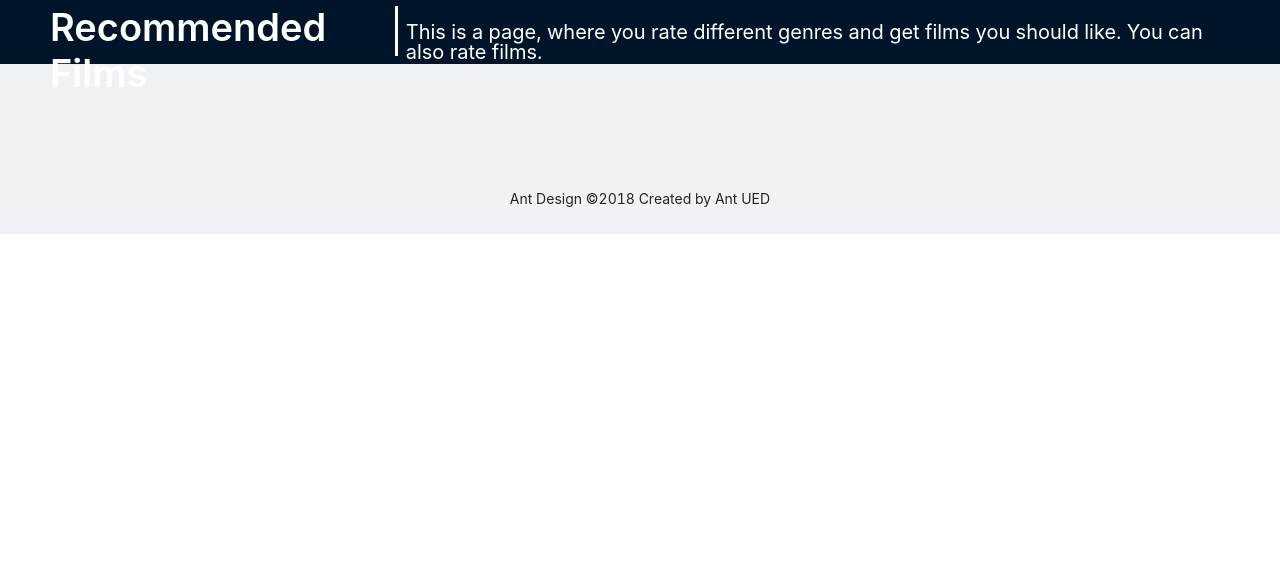
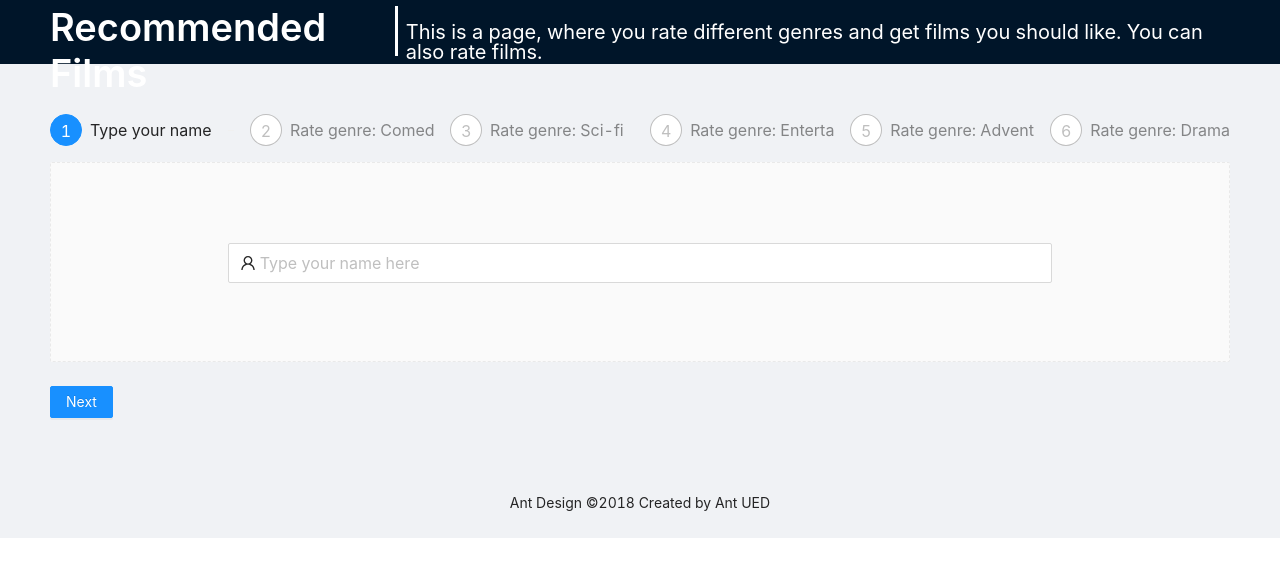
Before and after one commit to Alexe1900/recommended-films, a React (Create React App) app in the folder recommended-films/: page / in a window 1280 px wide. Shown: the top 576 px of the page. Built offline with nearby package versions, Linux system fonts and the light colour scheme.

Commit message:
feat: add form

```diff
--- a/recommended-films/src/App.js
+++ b/recommended-films/src/App.js
@@ -1,6 +1,7 @@
 import { HeaderContent } from "./components/header/header";
+import { Layout } from "antd";
+import { Form } from "./components/form/form";
 
-import { Layout } from "antd";
 import "antd/dist/antd.css";
 
 import styles from "./App.module.css";
@@ -13,7 +14,9 @@ function App() {
       <Header className={styles.header}>
         <HeaderContent />
       </Header>
-      <Content style={{ padding: "50px" }}></Content>
+      <Content style={{ padding: "50px" }}>
+        <Form />
+      </Content>
       <Footer style={{ textAlign: "center" }}>
         Ant Design ©2018 Created by Ant UED
       </Footer>
--- /dev/null
+++ b/recommended-films/src/components/form/form.css
@@ -0,0 +1,3 @@
+.ant-rate-star-zero svg {
+  fill: darkgray;
+}
--- /dev/null
+++ b/recommended-films/src/components/form/form.jsx
@@ -0,0 +1,130 @@
+import React from 'react'
+import { Steps, Button, message, Input, Rate, Typography } from 'antd';
+import { UserOutlined, DislikeFilled, FrownFilled, MehFilled, SmileFilled, LikeFilled } from '@ant-design/icons';
+
+import styles from './form.module.css';
+import './form.css'
+
+const { Step } = Steps;
+const { Title } = Typography;
+
+const Form = () => {
+  const [data, setData] = React.useState({
+    'name': '',
+    'comedy': 3,
+    'sci-fi': 3,
+    'entertainment': 3,
+    'adventure': 3,
+    'drama': 3,
+  })
+
+  const customIcons = {
+    1: <DislikeFilled />,
+    2: <FrownFilled />,
+    3: <MehFilled />,
+    4: <SmileFilled />,
+    5: <LikeFilled />,
+  };
+
+  const desc = ['terrible', 'bad', 'normal', 'good', 'wonderful'];
+
+  const RateComponent = ({genre}) => (
+      <>
+        <Title level={2}>Please rate genre: {genre}</Title>
+        <Rate className={styles.formRate} defaultValue={data[genre]} character={({ index }) => customIcons[index + 1]}
+        tooltips={desc} allowClear={false} onChange={(number) => {
+          setData(() => Object.assign({}, data, {
+            [genre]: number
+          }));
+        }} />
+      </>
+    )
+  ;
+
+  const steps = [
+    {
+      title: 'Type your name',
+      content: (
+        <Input className={styles.nameInput} value={data['name']} size="large" placeholder="Type your name here" prefix={<UserOutlined />}
+        onChange={(e) => {
+          setData(Object.assign({}, data, {'name': e.target.value}));
+          e.target.focus({cursor: 'end'});
+        }} />
+      )
+    },
+    {
+      title: 'Rate genre: Comedy',
+      content: (
+        <RateComponent genre={'comedy'} />
+      )
+    },
+    {
+      title: 'Rate genre: Sci-fi',
+      content: (
+        <RateComponent genre={'sci-fi'} />
+      )
+    },
+    {
+      title: 'Rate genre: Entertainment',
+      content: (
+        <RateComponent genre={'entertainment'} />
+      )
+    },
+    {
+      title: 'Rate genre: Adventure',
+      content: (
+        <RateComponent genre={'adventure'} />
+      )
+    },
+    {
+      title: 'Rate genre: Drama',
+      content: (
+        <RateComponent genre={'drama'} />
+      ),
+    },
+  ];
+
+  const [current, setCurrent] = React.useState(0);
+
+  const next = () => {
+    setCurrent(current + 1);
+  };
+
+  const prev = () => {
+    setCurrent(current - 1);
+  };
+
+  return (
+    <>
+      <Steps current={current}>
+        {steps.map(item => (
+          <Step key={item.title} title={item.title} />
+        ))}
+      </Steps>
+      <div className={styles.stepsContent}>{steps[current].content}</div>
+      <div className={styles.stepsAction}>
+        {current < steps.length - 1 && (
+          <Button type="primary" onClick={() => next()}>
+            Next
+          </Button>
+        )}
+        {current === steps.length - 1 && (
+          <Button type="primary" onClick={() => {
+            message.success('Your data filled!');
+            console.log(data);
+          }
+          }>
+            Done
+          </Button>
+        )}
+        {current > 0 && (
+          <Button style={{ margin: '0 8px' }} onClick={() => prev()}>
+            Previous
+          </Button>
+        )}
+      </div>
+    </>
+  );
+};
+
+export { Form }
--- /dev/null
+++ b/recommended-films/src/components/form/form.module.css
@@ -0,0 +1,32 @@
+.stepsContent {
+  min-height: 200px;
+  margin-top: 16px;
+  padding-top: 80px;
+  text-align: center;
+  background-color: #fafafa;
+  border: 1px dashed #e9e9e9;
+  border-radius: 2px;
+}
+
+.stepsAction {
+  margin-top: 24px;
+}
+
+.nameInput {
+  width: 70% !important;
+}
+
+.formRate {
+  justify-content: space-around;
+
+  display: inline-flex !important;
+  width: 200px;
+  height: 40px;
+
+  border-radius: 10px;
+  border: 1px solid black;
+}
+
+.invisible {
+  display: none;
+}
```
